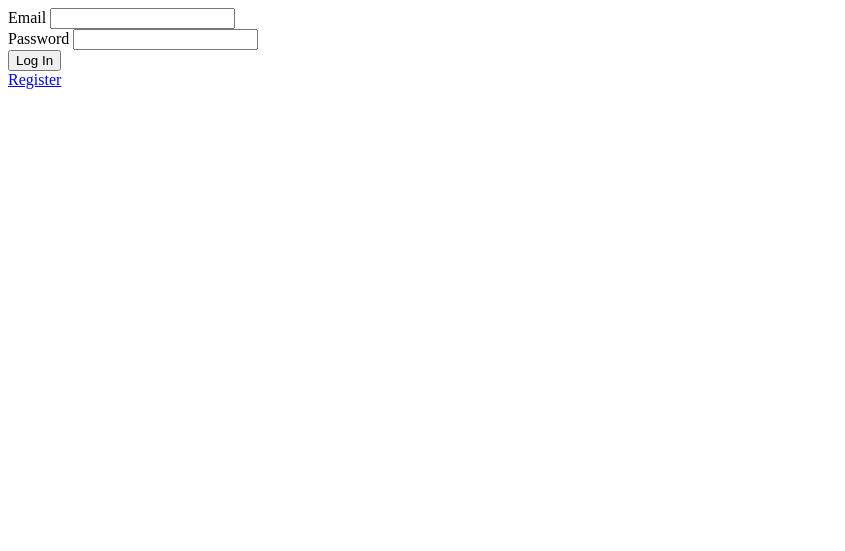
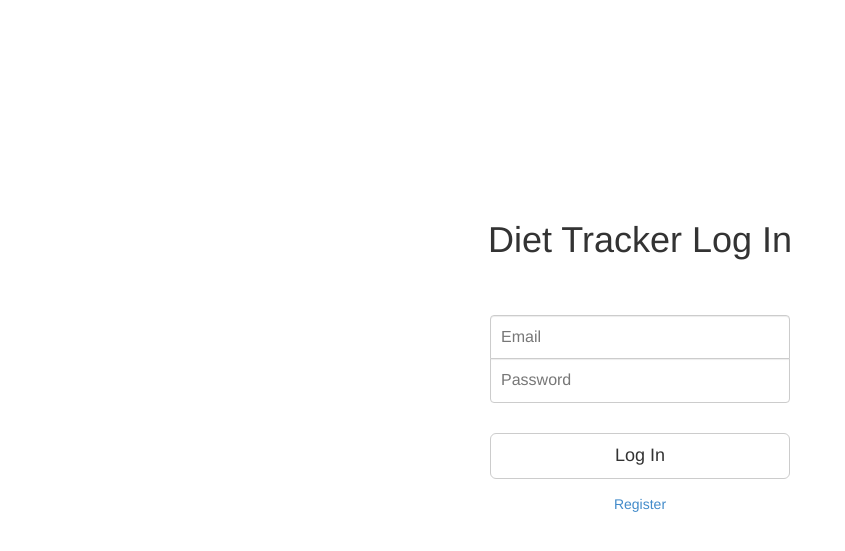
Before and after one commit to Queuecumber/diet-tracker, a PHP site: page /login.php in a window 1280 px wide. Shown: the top 551 px of the page, without its empty margins (0-845 px from the left). Run offline with PHP 8.4, Linux system fonts and the light colour scheme.

Commit message:
Restyled login page with bootstrap

```diff
--- a/web/login.php
+++ b/web/login.php
@@ -58,20 +58,91 @@ else
 <!DOCTYPE html>
 <html>
     <head>
+        <meta name="viewport" content="width=device-width, initial-scale=1">
+
         <title>Diet Tracker Log In</title>
+
+        <link rel="stylesheet" href="lib/bootstrap-3.2.0-dist/css/bootstrap.min.css"/>
+        <script src="lib/jquery-2.1.1.min.js"></script>
+        <script src="lib/bootstrap-3.2.0-dist/js/bootstrap.min.js"></script>
+
+        <style>
+
+        .form-signin
+        {
+            max-width: 330px;
+            padding: 15px;
+            margin: 0 auto;
+        }
+
+        .form-signin .form-control
+        {
+            position: relative;
+            height: auto;
+            -webkit-box-sizing: border-box;
+               -moz-box-sizing: border-box;
+                    box-sizing: border-box;
+            padding: 10px;
+            font-size: 16px;
+        }
+
+        .form-signin .form-control:focus
+        {
+            z-index: 2;
+        }
+
+        .form-signin input[type="email"]
+        {
+            margin-top:30px;
+            margin-bottom: -1px;
+            border-bottom-right-radius: 0;
+            border-bottom-left-radius: 0;
+        }
+
+        .form-signin input[type="password"]
+        {
+            margin-bottom: 30px;
+            border-top-left-radius: 0;
+            border-top-right-radius: 0;
+        }
+
+        .container
+        {
+            margin-top: 200px;
+            max-width: 400px;
+            text-align: center;
+        }
+
+        .container .alert
+        {
+            margin-top: 25px;
+        }
+
+        </style>
+
     </head>
     <body>
-        <form action="login.php" method="POST">
-            <label for="user">Email</label>
-            <input type="text" name="user" required/>
-            <br/>
-            <label for="pw">Password</label>
-            <input type="password" name="pw" required>
-            <br/>
-            <button type="submit">Log In</button>
-            <br/>
-            <output name="response" for="user pw"><?= $errorMessage ?></output>
-        </form>
-        <a href="register.php">Register</a>
+        <section class="container">
+
+            <h1>Diet Tracker Log In</h1>
+
+            <form action="login.php" method="POST" class="form-signin">
+                <input type="email" name="user" class="form-control" placeholder="Email" required/>
+                <input type="password" name="pw" class="form-control" placeholder="Password" required>
+                <button type="submit" class="btn btn-lg btn-default btn-block">Log In</button>
+            </form>
+            <a href="register.php">Register</a> <br/>
+            <?php
+
+            if($errorMessage != '')
+            {
+                ?>
+
+                <div class="alert alert-danger"><strong>Oops!</strong> <?= $errorMessage ?></div>
+
+                <?php
+            }
+            ?>
+        </section>
     </body>
 </html>
```
